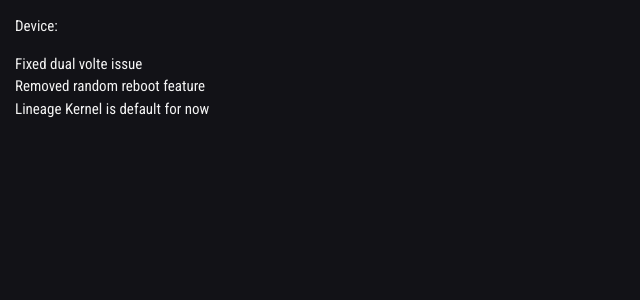
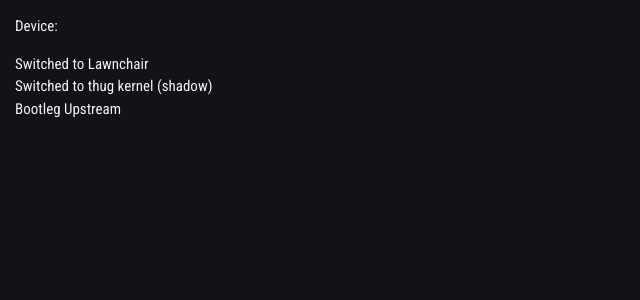
Before and after one commit to tyazx/BootleggersROM-Devices.github.io, a Jekyll site: the page built from _changelog/beryllium.md, in a window 1280 px wide. Shown: the top 300 px of the page, without its empty margins (0-640 px from the left). Built offline with Jekyll 4.4.1, drawn with Linux system fonts in a browser that asks for light colours; nearby versions of some CDN libraries.

Commit message:
Update Bholte

```diff
--- a/_changelog/beryllium.md
+++ b/_changelog/beryllium.md
@@ -4,6 +4,6 @@ layout:changelayout
 ---
 
  Device:
-* Fixed dual volte issue
-* Removed random reboot feature
-* Lineage Kernel is default for now
+* Switched to Lawnchair
+* Switched to thug kernel (shadow)
+* Bootleg Upstream
```
Also changed, not shown: _devices/beryllium.md (+2 -2 lines).
